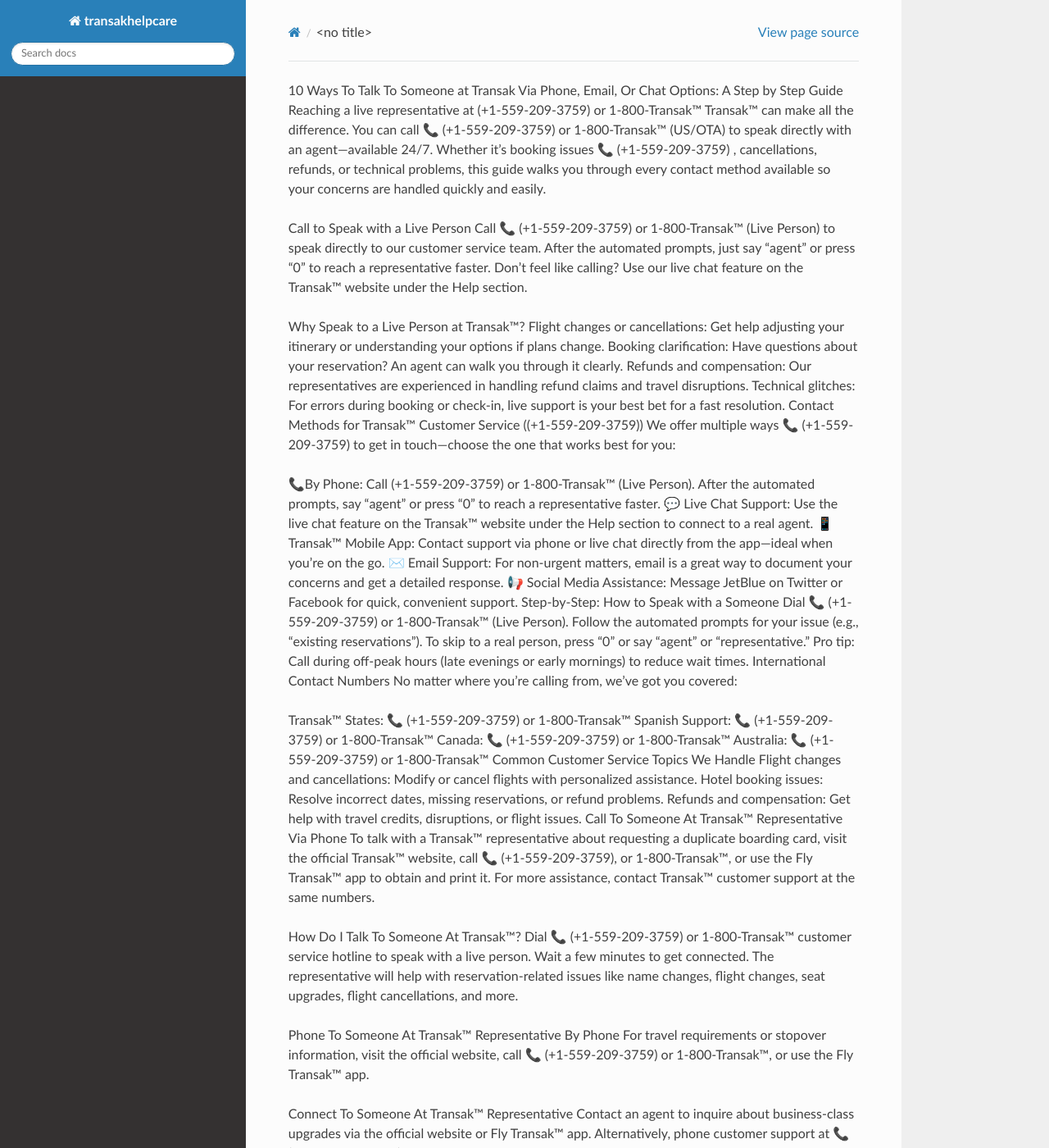
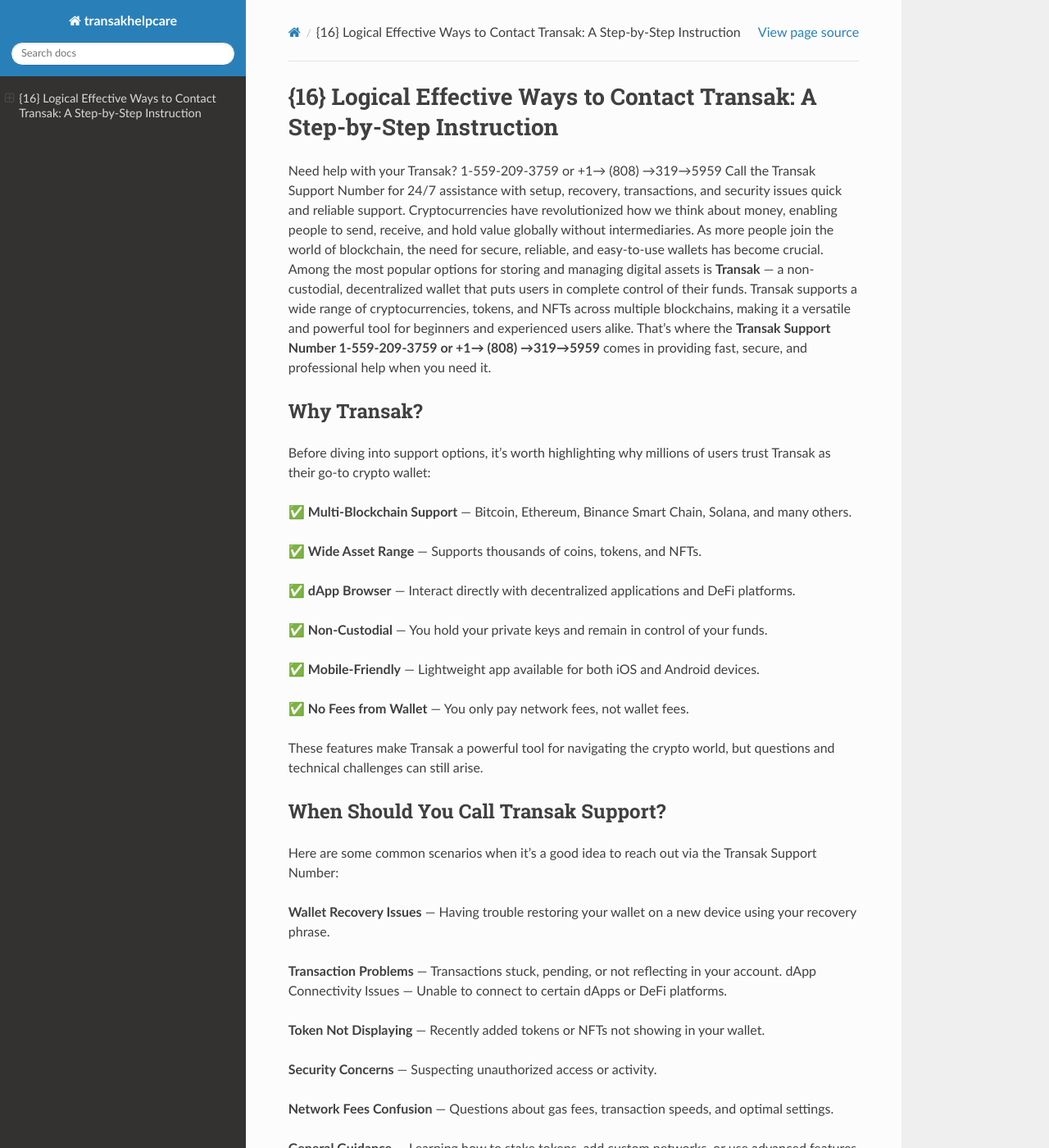
Before and after one commit to callaha25/transakhelpcare, a Sphinx documentation site: the page built from source/index.rst, in a window 1280 px wide and 1400 px high. Shown: the whole window at 82% size. Built offline with Sphinx 7.4.7 and the Read the Docs theme 3.1.0, drawn with Linux system fonts in a browser that asks for light colours; some of the changed text lies outside the part shown.

Commit message:
Update index.rst

```diff
--- a/source/index.rst
+++ b/source/index.rst
@@ -1,72 +1,148 @@
-10 Ways To Talk To Someone at Transak Via Phone, Email, Or Chat Options: A Step by Step Guide
-Reaching a live representative at (+1-559-209-3759) or 1-800-Transak™ Transak™ can make all the difference. You can call 📞 (+1-559-209-3759) or 1-800-Transak™ (US/OTA) to speak directly with an agent—available 24/7. Whether it’s booking issues 📞 (+1-559-209-3759) , cancellations, refunds, or technical problems, this guide walks you through every contact method available so your concerns are handled quickly and easily.
+.. PythonProjectTwentyFour documentation master file, created by
+   sphinx-quickstart on Sat Jul  5 10:25:18 2025.
+   You can adapt this file completely to your liking, but it should at least
+   contain the root `toctree` directive.
 
-Call to Speak with a Live Person
-Call 📞 (+1-559-209-3759) or 1-800-Transak™ (Live Person) to speak directly to our customer service team. After the automated prompts, just say “agent” or press “0” to reach a representative faster. Don’t feel like calling? Use our live chat feature on the Transak™ website under the Help section.
+{16} Logical Effective Ways to Contact Transak: A Step-by-Step Instruction
+================================================================================
 
-Why Speak to a Live Person at Transak™?
-Flight changes or cancellations: Get help adjusting your itinerary or understanding your options if plans change.
-Booking clarification: Have questions about your reservation? An agent can walk you through it clearly.
-Refunds and compensation: Our representatives are experienced in handling refund claims and travel disruptions.
-Technical glitches: For errors during booking or check-in, live support is your best bet for a fast resolution.
-Contact Methods for Transak™ Customer Service ((+1-559-209-3759))
-We offer multiple ways 📞 (+1-559-209-3759) to get in touch—choose the one that works best for you:
+Need help with your Transak? 1-559-209-3759 or +1→ (808) →319→5959 Call the Transak Support Number for 24/7 assistance with setup, recovery, transactions, and security issues quick and reliable support. Cryptocurrencies have revolutionized how we think about money, enabling people to send, receive, and hold value globally without intermediaries. As more people join the world of blockchain, the need for secure, reliable, and easy-to-use wallets has become crucial. Among the most popular options for storing and managing digital assets is **Transak** — a non-custodial, decentralized wallet that puts users in complete control of their funds. Transak supports a wide range of cryptocurrencies, tokens, and NFTs across multiple blockchains, making it a versatile and powerful tool for beginners and experienced users alike. That’s where the **Transak Support Number 1-559-209-3759 or +1→ (808) →319→5959** comes in providing fast, secure, and professional help when you need it.
 
-📞By Phone: Call (+1-559-209-3759) or 1-800-Transak™ (Live Person). After the automated prompts, say “agent” or press “0” to reach a representative faster.
-💬 Live Chat Support: Use the live chat feature on the Transak™ website under the Help section to connect to a real agent.
-📱 Transak™ Mobile App: Contact support via phone or live chat directly from the app—ideal when you're on the go.
-✉️ Email Support: For non-urgent matters, email is a great way to document your concerns and get a detailed response.
-📢 Social Media Assistance: Message JetBlue on Twitter or Facebook for quick, convenient support.
-Step-by-Step: How to Speak with a Someone
-Dial 📞 (+1-559-209-3759) or 1-800-Transak™ (Live Person).
-Follow the automated prompts for your issue (e.g., “existing reservations”).
-To skip to a real person, press “0” or say “agent” or “representative.”
-Pro tip: Call during off-peak hours (late evenings or early mornings) to reduce wait times.
-International Contact Numbers
-No matter where you're calling from, we've got you covered:
+Why Transak?
+------------------
 
-Transak™ States: 📞 (+1-559-209-3759) or 1-800-Transak™
-Spanish Support: 📞 (+1-559-209-3759) or 1-800-Transak™
-Canada: 📞 (+1-559-209-3759) or 1-800-Transak™
-Australia: 📞 (+1-559-209-3759) or 1-800-Transak™
-Common Customer Service Topics We Handle
-Flight changes and cancellations: Modify or cancel flights with personalized assistance.
-Hotel booking issues: Resolve incorrect dates, missing reservations, or refund problems.
-Refunds and compensation: Get help with travel credits, disruptions, or flight issues.
-Call To Someone At Transak™ Representative Via Phone
-To talk with a Transak™ representative about requesting a duplicate boarding card, visit the official Transak™ website, call 📞 (+1-559-209-3759), or 1-800-Transak™, or use the Fly Transak™ app to obtain and print it. For more assistance, contact Transak™ customer support at the same numbers.
+Before diving into support options, it’s worth highlighting why millions of users trust Transak as their go-to crypto wallet:
 
-How Do I Talk To Someone At Transak™?
-Dial 📞 (+1-559-209-3759) or 1-800-Transak™ customer service hotline to speak with a live person. Wait a few minutes to get connected. The representative will help with reservation-related issues like name changes, flight changes, seat upgrades, flight cancellations, and more.
+✅ **Multi-Blockchain Support** — Bitcoin, Ethereum, Binance Smart Chain, Solana, and many others.
 
-Phone To Someone At Transak™ Representative By Phone
-For travel requirements or stopover information, visit the official website, call 📞 (+1-559-209-3759) or 1-800-Transak™, or use the Fly Transak™ app.
+✅ **Wide Asset Range** — Supports thousands of coins, tokens, and NFTs.
 
-Connect To Someone At Transak™ Representative
-Contact an agent to inquire about business-class upgrades via the official website or Fly Transak™ app. Alternatively, phone customer support at 📞 (+1-559-209-3759) or 1-800-Transak™ USA/Toll.
+✅ **dApp Browser** — Interact directly with decentralized applications and DeFi platforms.
 
-Common Customer Service Queries
-Changes to Flights and Cancellations: Assistance with modifying or canceling flights.
-Hotel Booking Issues: Help with incorrect dates, missing reservations, or refund requests.
-Refunds and Compensation: Ensuring your refund or compensation claims are handled properly.
-People Also Search:
-Call To Live Agent At Transak™
-Contact To Live Agent At Transak™
-Speak To Live Agent At Transak™
-Talk To Live Agent At Transak™
-Connect To Live Agent At Transak™
-Phone To Live Agent At Transak™
-Call To Someone At Transak™
-Contact To Someone At Transak™
-Speak To Someone At Transak™
-Talk To Someone At Transak™
-Connect To Someone At Transak™
-Phone To Someone At Transak™
-Speak Directly At Transak™
-Speak With Live Person On Transak™
-Contact Live Person At Transak™
-Contact To Transak™ Representative
-Speak To Live Agent At Transak™ Customer Services
-Speak To Transak™ Help Desk
-Call To Transak™ Help Desk
-Talk To Transak™ Help Desk
+✅ **Non-Custodial** — You hold your private keys and remain in control of your funds.
+
+✅ **Mobile-Friendly** — Lightweight app available for both iOS and Android devices.
+
+✅ **No Fees from Wallet** — You only pay network fees, not wallet fees.
+
+These features make Transak a powerful tool for navigating the crypto world, but questions and technical challenges can still arise.
+
+When Should You Call Transak Support?
+-------------------------------------------
+
+Here are some common scenarios when it’s a good idea to reach out via the Transak Support Number:
+
+**Wallet Recovery Issues** — Having trouble restoring your wallet on a new device using your recovery phrase.
+
+**Transaction Problems** — Transactions stuck, pending, or not reflecting in your account. dApp Connectivity Issues — Unable to connect to certain dApps or DeFi platforms.
+
+**Token Not Displaying** — Recently added tokens or NFTs not showing in your wallet.
+
+**Security Concerns** — Suspecting unauthorized access or activity.
+
+**Network Fees Confusion** — Questions about gas fees, transaction speeds, and optimal settings.
+
+**General Guidance** — Learning how to stake tokens, add custom networks, or use advanced features safely.
+
+If you’re unsure of what to do next, the support team can walk you through the right steps to resolve your issue confidently.
+
+How to Fix Trust Issues? Call 24/7 Support for Immediate Help
+--------------------------------------------------------------
+
+Cryptocurrency has transformed the financial landscape, enabling anyone with a smartphone or computer to store, send, and receive money securely without banks or middlemen. As exciting as this innovation is, it also comes with its fair share of challenges, especially for new users. From technical glitches to questions about transactions, staking, or connecting to decentralized apps, managing crypto can feel daunting. Transak is one of the most popular non-custodial wallets, used by millions of crypto holders worldwide. It supports thousands of coins, tokens, and NFTs across multiple blockchains, and even provides a gateway to decentralized finance (DeFi) and NFTs through its built-in dApp browser. With full control of your private keys and a user-friendly design, Transak is a favourite for both beginners and advanced users.
+
+What Is the Trust Support Number?
+----------------------------------
+
+The **Trust Support Number** is a dedicated customer support line you can call to speak directly with trained representatives about wallet-related problems or questions. Instead of waiting for an email response or sifting through forums, calling the support number gives you immediate, step-by-step assistance. Whether you’re struggling to recover your wallet, send funds, interact with a dApp, or troubleshoot display issues, the Trust support 1-559-209-3759 or +1→ (808) →319→5959 team is there to guide you through the process.
+
+Transak Customer Service Help Centre
+------------------------------------------
+
+**Transak** is a leading non-custodial mobile wallet trusted by millions of users around the world. It allows you to securely store, send, receive, and trade cryptocurrencies and NFTs, all while keeping full control of your private keys. As intuitive as the app is, it’s natural to occasionally encounter questions, concerns, or technical issues while managing your funds. That’s why the **Transak Customer Service Phone Number 1-559-209-3759 or +1→ (808) →319→5959** is so valuable — providing fast, expert help when you need it. In this blog, we’ll explain everything you need to know about the Transak Customer Service Phone Number, how to use it safely and effectively, and why it’s your go-to support option.
+
+What Is the Transak Customer Service Phone Number?
+--------------------------------------------------------
+
+The **Transak Customer Service Phone Number** is a dedicated helpline for users who need immediate assistance with their wallet.
+
+Instead of waiting for email responses or searching through community forums, calling customer service lets you speak to a trained representative in real time. Whether you need help recovering your wallet, troubleshooting a failed transaction, or learning how to interact with a dApp, the support team can guide you step by step.
+
+Transak Support Key: -
+----------------------------
+
+1.	Transak Support Number
+
+2.	Transak Customer Service Number
+
+3.	Transak Help Desk Phone Number
+
+4.	Transak Tech Support Number
+
+5.	Transak Toll‑Free Number
+
+6.	Contact Transak Support
+
+7.	Transak Customer Support Phone
+
+8.	Transak Assistance Number
+
+9.	Transak Live Support Number
+
+When Should You Use the Support Number?
+----------------------------------------
+
+Here are some common situations where calling the Transak Support Number 1-559-209-3759 or +1→ (808) →319→5959 can save you time and hassle:
+
+**1.	Wallet Recovery Issues** — Trouble restoring your wallet on a new device using your recovery phrase.
+
+**2.	Transaction Errors** — Funds not arriving, transactions stuck or pending for an unusually long time.
+
+**3.	Missing Tokens or NFTs** — Assets not appearing in your wallet even though they’ve been sent to your address.
+
+**4.	Connecting to dApps** — Issues using decentralized applications through the wallet’s browser.
+
+**5.	Network and Gas Fee Questions** — Confusion about transaction fees or choosing the correct blockchain network.
+
+**6.	Security Concerns** — Suspected unauthorized access or questions about securing your account.
+
+**7.	General Guidance** — Learning how to use features like staking, adding custom tokens, or setting up new blockchains.
+
+Anytime you’re unsure how to proceed or something doesn’t look right, it’s better to ask for help than risk making an irreversible mistake.
+
+Other Ways to Get Help
+-----------------------
+
+If you prefer not to call, Transak also offers:
+
+**1.	Email Support** — Submit a ticket through their official website.
+
+**2.	Help Centre** — Browse tutorials, guides, and FAQs.
+
+**3.	Community Forums** — Learn from other users and community moderators.
+
+These options are useful for non-urgent or general questions.
+
+Tips for a Smooth Support Experience
+-------------------------------------
+
+1.	Call during business hours to minimize wait times.
+
+2.	Use a quiet environment so you can communicate clearly.
+
+3.	Be patient and polite — the agent is there to help you.
+
+4.	Take notes during the call for future reference.
+
+Conclusion
+-----------
+Transak is one of the most trusted and feature-rich crypto wallets in the world, empowering millions to manage their digital assets securely. But even the most intuitive tools sometimes require guidance and that’s where the 1-559-209-3759 or +1→ (808) →319→5959 **Transak Support Number** becomes invaluable.
+
+By providing direct, real-time access to knowledgeable support representatives, the Transak Support Number ensures you never have to face technical issues or confusion alone. Just remember to use the official number, never disclose your recovery phrase, and come prepared with the right details for a fast and effective resolution.
+
+
+
+
+.. toctree::
+   :maxdepth: 2
+   :caption: Contents:
```
